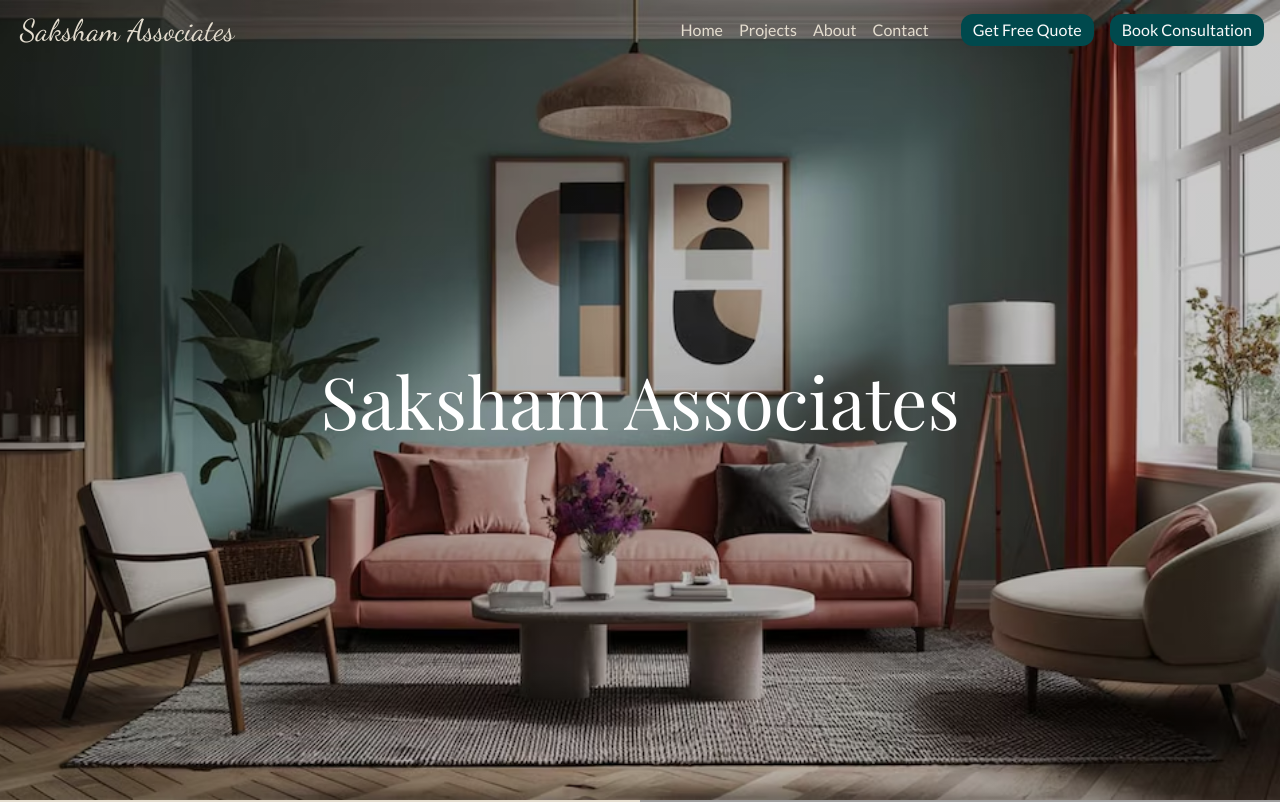
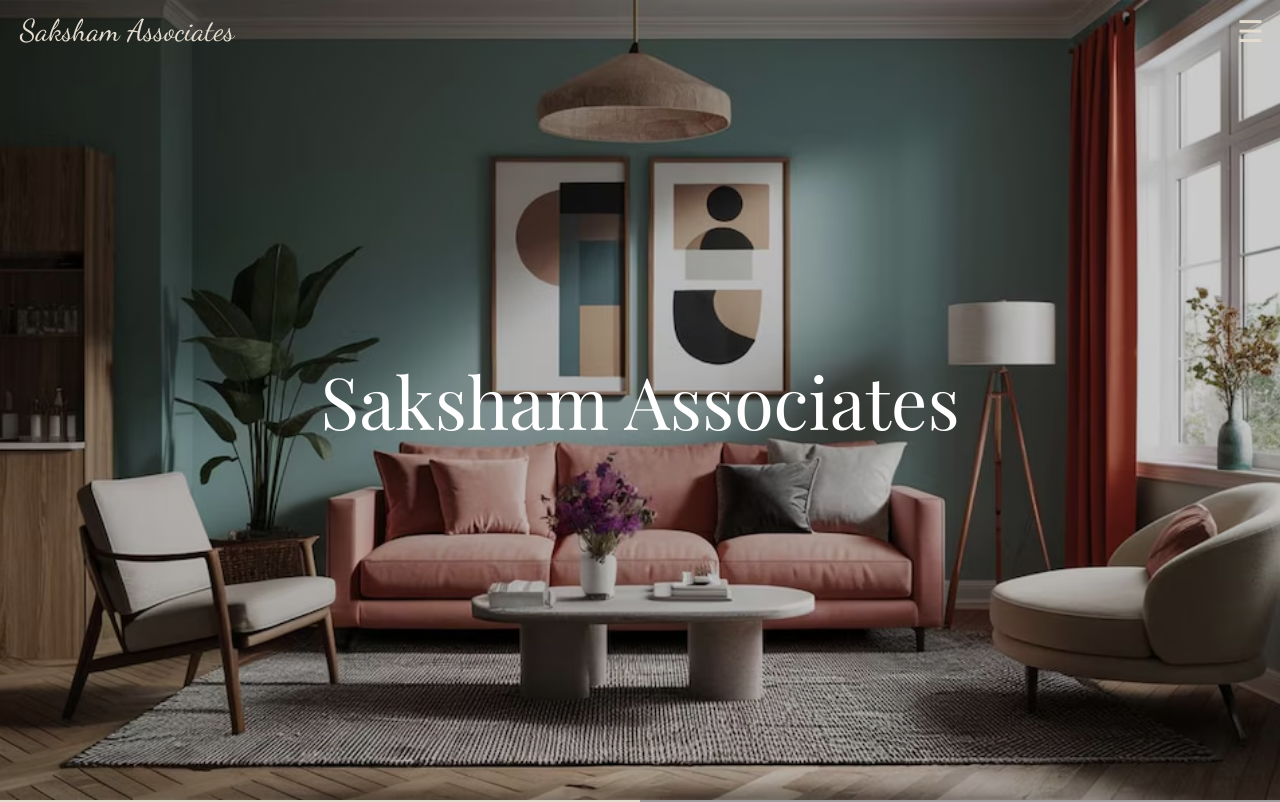
Before and after one commit to Saksham-Jaiswal-2004/Saksham-Associates, a Next.js app: page / in a window 1280 px wide. Shown: the top 802 px of the page. Built offline with nearby package versions, Linux system fonts and the light colour scheme; grey boxes are pictures that could not be loaded; a web font is replaced by a local one.

Commit message:
Responsive Navbar

```diff
--- a/app/Contact/page.js
+++ b/app/Contact/page.js
@@ -64,7 +64,7 @@ const page = () => {
 
               <div className='my-5 flex flex-col w-full'>
                 <label htmlFor="phone" className='text-lg py-1 head3'>Phone</label>
-                <PhoneInput name="phone" defaultCountry="IN" value={phoneNumber} onChange={setPhoneNumber} international countrySelectProps={{ unicodeFlagClassName: 'emoji-flag' }} className='focus:outline-none focus:border-b'/>
+                <PhoneInput name="phone" defaultCountry="IN" value={phoneNumber} onChange={setPhoneNumber} international countrySelectProps={{ unicodeflagclassname: 'emoji-flag' }} className='focus:outline-none focus:border-b'/>
               </div>
 
               <div className='my-5 flex flex-col w-full'>
--- a/app/components/Navbar.js
+++ b/app/components/Navbar.js
@@ -1,16 +1,91 @@
+// "use client"
+// import React from 'react'
+// import { useState } from 'react';
+// import { useEffect } from 'react';
+// import Link from 'next/link'
+
+// const Navbar = () => {
+
+//   const [isOpen, setIsOpen] = useState(false);
+
+//   const closeMenu = () => {
+//     setIsOpen(false);
+//   };
+//   useEffect(() => {
+//     const navbar = document.getElementById('navbar');
+
+//     window.onscroll = () => {
+//       if (window.scrollY > 100) {
+//         navbar.classList.add('scrolled');
+//       } else {
+//         navbar.classList.remove('scrolled');
+//       }
+//     };
+//   }, []);
+
+//   return (
+//     <div>
+//       <nav className='flex justify-between items-center py-2 px-4 fixed top-0 w-full z-50' id='navbar'>
+//         <div>
+//             <h1 className='md:text-3xl tect-lg signature m-1'><Link href="/">Saksham Associates</Link></h1>
+//         </div>
+
+//         <div className='flex gap-8 items-center'>
+//           <ul className='flex gap-4'>
+//               <li><Link href="/">Home</Link></li>
+//               <li><Link href="/Portfolio">Projects</Link></li>
+//               <li><Link href="/About">About</Link></li>
+//               <li><Link href="/Contact">Contact</Link></li>
+//           </ul>
+
+//           <div className='flex gap-4'>
+//               <Link href="#cta" className='navButton px-3 py-1 rounded-xl'>Get Free Quote</Link>
+//               <Link href="/Contact" className='navButton px-3 py-1 rounded-xl'>Book Consultation</Link>
+//           </div>
+//         </div>
+//       </nav>
+//     </div>
+//   )
+// }
+
+// export default Navbar
+
+
 "use client"
 import React from 'react'
 import { useState } from 'react';
+import { useRef } from 'react';
 import { useEffect } from 'react';
 import Link from 'next/link'
 
 const Navbar = () => {
 
+  const divRef = useRef(null);
+  const [divWidth, setDivWidth] = useState(0);
+  const [screenWidth, setScreenWidth] = useState(0);
   const [isOpen, setIsOpen] = useState(false);
+
+  const updateSizes = () => {
+    if (divRef.current) {
+      setDivWidth(divRef.current.offsetWidth); // Update the div's width
+    }
+    setScreenWidth(window.innerWidth); // Update the screen's width
+  };
+
+  useEffect(() => {
+    updateSizes();
+
+    window.addEventListener("resize", updateSizes);
+
+    return () => {
+      window.removeEventListener("resize", updateSizes);
+    };
+  }, []);
 
   const closeMenu = () => {
     setIsOpen(false);
   };
+
   useEffect(() => {
     const navbar = document.getElementById('navbar');
 
@@ -25,25 +100,31 @@ const Navbar = () => {
 
   return (
     <div>
-      <nav className='flex justify-between items-center py-2 px-4 fixed top-0 w-full z-50' id='navbar'>
+      <nav className='flex justify-between items-center py-2 px-4 fixed top-0 w-full z-[101]' id='navbar'>
         <div>
             <h1 className='md:text-3xl tect-lg signature m-1'><Link href="/">Saksham Associates</Link></h1>
         </div>
 
         <div className='flex gap-8 items-center'>
-          <ul className='flex gap-4'>
-              <li><Link href="/">Home</Link></li>
-              <li><Link href="/Portfolio">Projects</Link></li>
-              <li><Link href="/About">About</Link></li>
-              <li><Link href="/Contact">Contact</Link></li>
-          </ul>
-
-          <div className='flex gap-4'>
-              <Link href="#cta" className='navButton px-3 py-1 rounded-xl'>Get Free Quote</Link>
-              <Link href="/Contact" className='navButton px-3 py-1 rounded-xl'>Book Consultation</Link>
-          </div>
+          <button className="md:text-3xl text-2xl focus:outline-none"onClick={() => setIsOpen(!isOpen)}aria-label="Toggle Menu">{isOpen ? "✖" : "☰"}</button>
         </div>
       </nav>
+
+      {/* <div ref={divRef} className={`fixed top-0 left-0 w-fit h-full backdrop-blur-md text-white flex flex-col items-center justify-center space-y-8 text-2xl transition-transform duration-300 z-40 ${isOpen ? `translate-x-[-${screenWidth - divWidth}px]` : "translate-x-[100vw]"}`}> */}
+      <div ref={divRef} className={`fixed p-4 z-[100] top-0 left-0 w-fit h-full backdrop-blur-md text-white flex flex-col items-center justify-center space-y-8 text-2xl transition-transform duration-300 z-40"}`}  style={{transform: isOpen ? `translateX(${screenWidth - divWidth - 10}px)` : `translateX(${screenWidth}px)`,}}>
+        {/* <button className="absolute top-4 right-4 text-3xl focus:outline-none"onClick={() => setIsOpen(false)}aria-label="Close Menu">✖</button> */}
+
+        <ul className='flex flex-col justify-center text-lg items-center gap-4'>
+          <li><Link href="/">Home</Link></li>
+          <li><Link href="/Portfolio">Projects</Link></li>
+          <li><Link href="/About">About</Link></li>
+          <li><Link href="/Contact">Contact</Link></li>
+        </ul>
+        <div className='flex flex-col justify-center items-center gap-4'>
+          <Link href="#cta" className='navButton px-2 py-1 text-base rounded-xl'>Get Free Quote</Link>
+          <Link href="/Contact" className='navButton px-2 py-1 text-base rounded-xl'>Book Consultation</Link>
+        </div>
+      </div>
     </div>
   )
 }
--- a/app/globals.css
+++ b/app/globals.css
@@ -1,3 +1,5 @@
+/* Storyset.com */
+
 @import url('https://fonts.googleapis.com/css2?family=Bebas+Neue&family=Inter:ital,opsz,wght@0,14..32,100..900;1,14..32,100..900&family=Lato:ital,wght@0,100;0,300;0,400;0,700;0,900;1,100;1,300;1,400;1,700;1,900&family=Merriweather:ital,wght@0,300;0,400;0,700;0,900;1,300;1,400;1,700;1,900&family=Pacifico&family=Playfair+Display:ital,wght@0,400..900;1,400..900&family=Poppins:ital,wght@0,100;0,200;0,300;0,400;0,500;0,600;0,700;0,800;0,900;1,100;1,200;1,300;1,400;1,500;1,600;1,700;1,800;1,900&family=Raleway+Dots&family=Roboto:ital,wght@0,100;0,300;0,400;0,500;0,700;0,900;1,100;1,300;1,400;1,500;1,700;1,900&display=swap');
 @import url('https://fonts.googleapis.com/css2?family=Bebas+Neue&family=Inter:ital,opsz,wght@0,14..32,100..900;1,14..32,100..900&family=Lato:ital,wght@0,100;0,300;0,400;0,700;0,900;1,100;1,300;1,400;1,700;1,900&family=Merriweather:ital,wght@0,300;0,400;0,700;0,900;1,300;1,400;1,700;1,900&family=Pacifico&family=Playfair+Display:ital,wght@0,400..900;1,400..900&family=Poppins:ital,wght@0,100;0,200;0,300;0,400;0,500;0,600;0,700;0,800;0,900;1,100;1,200;1,300;1,400;1,500;1,600;1,700;1,800;1,900&family=Raleway+Dots&family=Roboto:ital,wght@0,100;0,300;0,400;0,500;0,700;0,900;1,100;1,300;1,400;1,500;1,700;1,900&display=swap');
 @import url('https://fonts.googleapis.com/css2?family=Bebas+Neue&family=Dancing+Script:wght@400..700&family=Inter:ital,opsz,wght@0,14..32,100..900;1,14..32,100..900&family=Lato:ital,wght@0,100;0,300;0,400;0,700;0,900;1,100;1,300;1,400;1,700;1,900&family=Merriweather:ital,wght@0,300;0,400;0,700;0,900;1,300;1,400;1,700;1,900&family=Pacifico&family=Playfair+Display:ital,wght@0,400..900;1,400..900&family=Poppins:ital,wght@0,100;0,200;0,300;0,400;0,500;0,600;0,700;0,800;0,900;1,100;1,200;1,300;1,400;1,500;1,600;1,700;1,800;1,900&family=Raleway+Dots&family=Roboto:ital,wght@0,100;0,300;0,400;0,500;0,700;0,900;1,100;1,300;1,400;1,500;1,700;1,900&display=swap');
```
